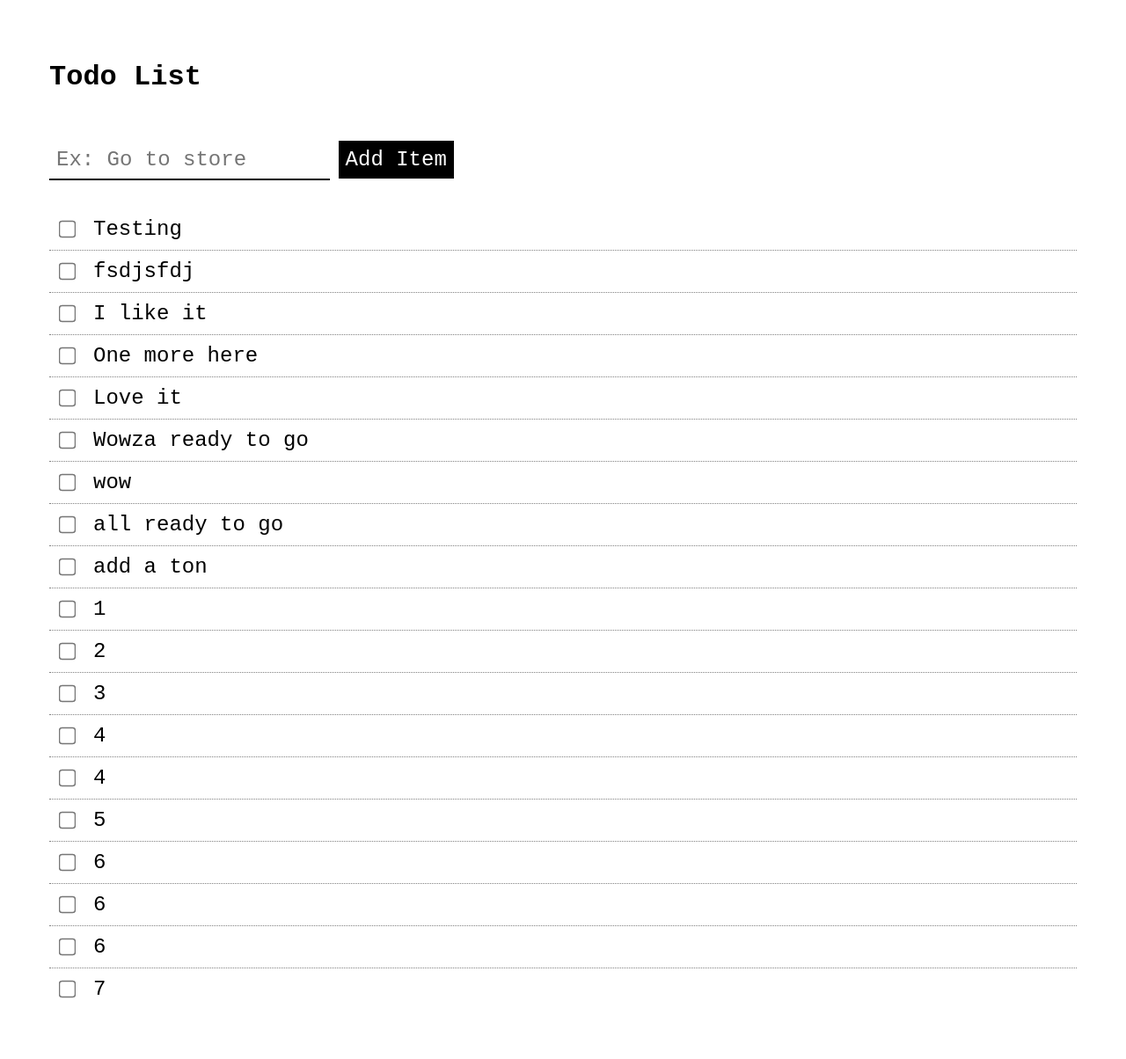
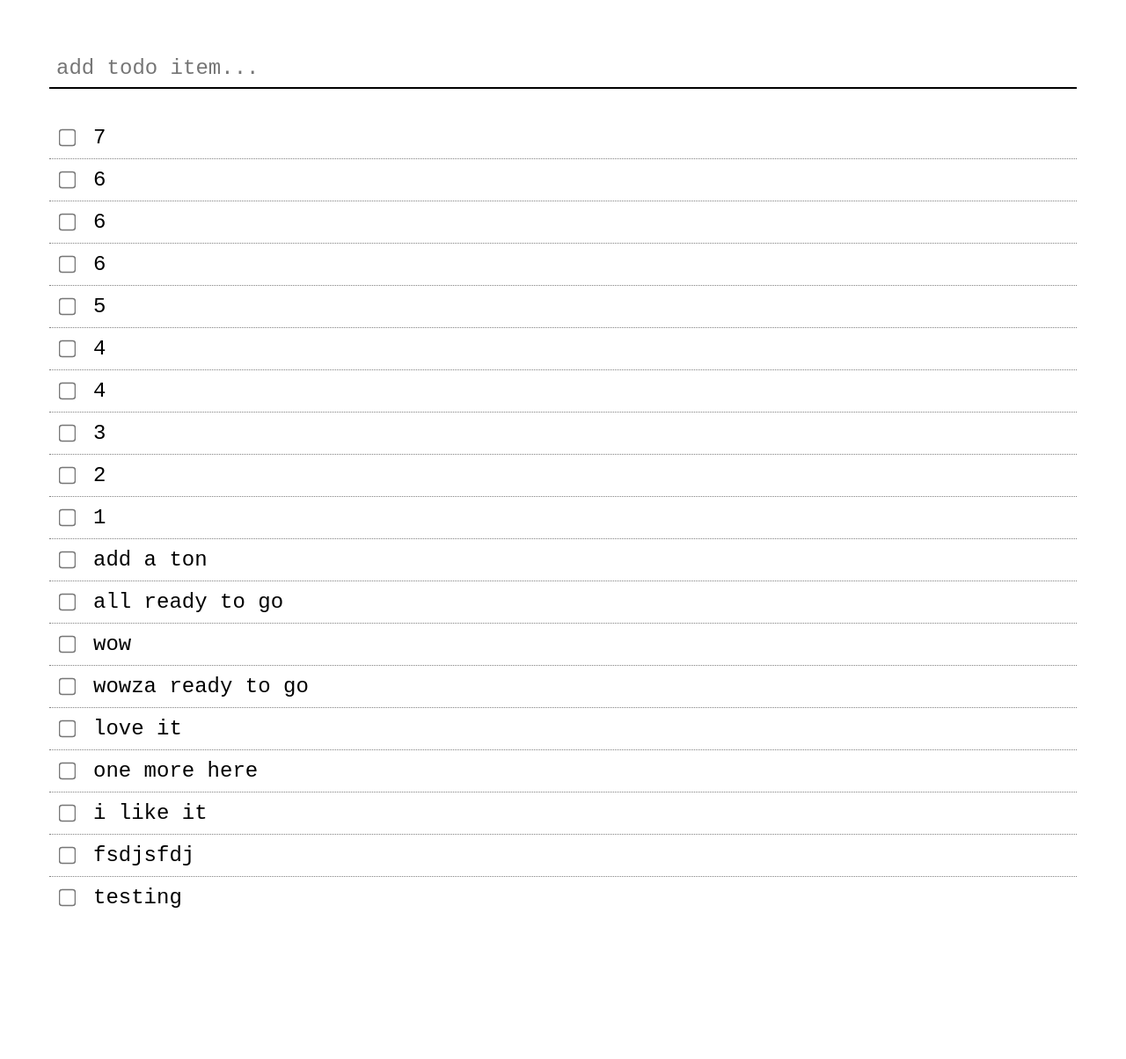
Before and after one commit to brighamandersen/flask-todo, a Flask app: page / in a window 1280 px wide. Shown: the whole page at 88% size. After the commit the page ends 1032 px from the top, so only its background shows below. Run offline with Flask 2, Linux system fonts and the light colour scheme; data comes from the database, SQL or seed files in the repository; both versions use the stored data as it was after the commit.

Commit message:
big improvements to simplify flow

```diff
--- a/app.py
+++ b/app.py
@@ -19,18 +19,19 @@ class Todo(db.Model):
 
 # urls / views
 
-
 @app.route("/")
 def index():
-    todos = Todo.query.all()
+    todos = Todo.query.order_by(Todo.id.desc()).all()
     return render_template("index.html", todos=todos)
 
 
 @app.route("/add", methods=["POST"])
 def add():
-    todo = Todo(content=request.form["added-todo"], complete=False)
-    db.session.add(todo)
-    db.session.commit()
+    contentToAdd = request.form["added-todo"]
+    if contentToAdd:
+        todo = Todo(content=request.form["added-todo"], complete=False)
+        db.session.add(todo)
+        db.session.commit()
     return redirect(url_for("index"))
 
 
--- a/static/css/styles.css
+++ b/static/css/styles.css
@@ -2,7 +2,7 @@
   font-family: 'Courier New', Courier, monospace;
 }
 
-input {
+input[type='text'] {
   font-size: x-large;
   padding: 0.5rem;
   border: none;
@@ -34,7 +34,11 @@ html {
 
 /* Make close icon red when you hover anywhere on the item */
 .todo-item:hover .close-icon {
-  color: red;
+  color: rgb(255, 106, 106);
+}
+
+.close-icon:hover {
+  font-weight: 900;
 }
 
 /* Show if tabbed to a transparent icon via keyboard */
@@ -51,16 +55,17 @@ html {
 }
 
 .todo-add {
-  padding: 2rem 0;
+  padding-bottom: 2rem;
+  position: sticky;
+}
+
+.input-container * {
+  width: 100%;
 }
 
 .todo-item {
   padding: 10px;
   font-size: x-large;
-  display: flex;
-  flex-direction: row;
-  justify-content: space-between;
-  align-items: center;
 }
 
 .todo-form {
@@ -71,9 +76,17 @@ html {
   border: none;
 }
 
-.todo-item:hover {
+.todo-item:hover,
+input[type='text']:hover,
+input[type='checkbox']:hover {
   background-color: #efefef;
-  border-radius: 8px;
+}
+
+.parent {
+  display: flex;
+  flex-direction: row;
+  justify-content: space-between;
+  align-items: center;
 }
 
 .left,
@@ -83,12 +96,11 @@ html {
 }
 
 .left {
-  flex: 4;
+  flex-grow: 1;
   justify-content: flex-start;
 }
 
 .right {
-  flex: 1;
   justify-content: flex-end;
 }
 
@@ -98,4 +110,5 @@ html {
 
 .finished-todo {
   text-decoration: line-through;
+  color: lightgray;
 }
--- a/templates/index.html
+++ b/templates/index.html
@@ -7,14 +7,14 @@
       rel="stylesheet"
       href="{{ url_for('static', filename='css/styles.css') }}"
     />
-    <title>Flask Todo App</title>
+    <title>Flask Todo</title>
   </head>
   <body>
-    <h1>Todo List</h1>
     <div class="todo-add">
-      <form action="{{ url_for("add") }}" method="POST">
-        <input type="text" name="added-todo" placeholder="Ex: Go to store" />
-        <input type="submit" value="Add Item" class="button" />
+      <form action="{{ url_for("add") }}" method="POST" class="parent">
+        <div class="left input-container">
+          <input type="text" name="added-todo" placeholder="add todo item..."/>
+        </div>
       </form>
     </div>
     <div class="todo-list">
@@ -23,7 +23,7 @@
         action="{{ url_for("update", id=todo.id) }}"
         class="todo-form"
       >
-        <div class="todo-item">
+        <div class="parent todo-item">
           <div class="left">
             <input
               type="checkbox"
@@ -34,7 +34,7 @@
             <span
               class="todo-content {{'finished-todo' if todo.complete}}"
             >
-              {{ todo.content }}
+              {{ todo.content|lower }}
             </span>
           </div>
           <div class="right">
```
Also changed, not shown: app.db.
